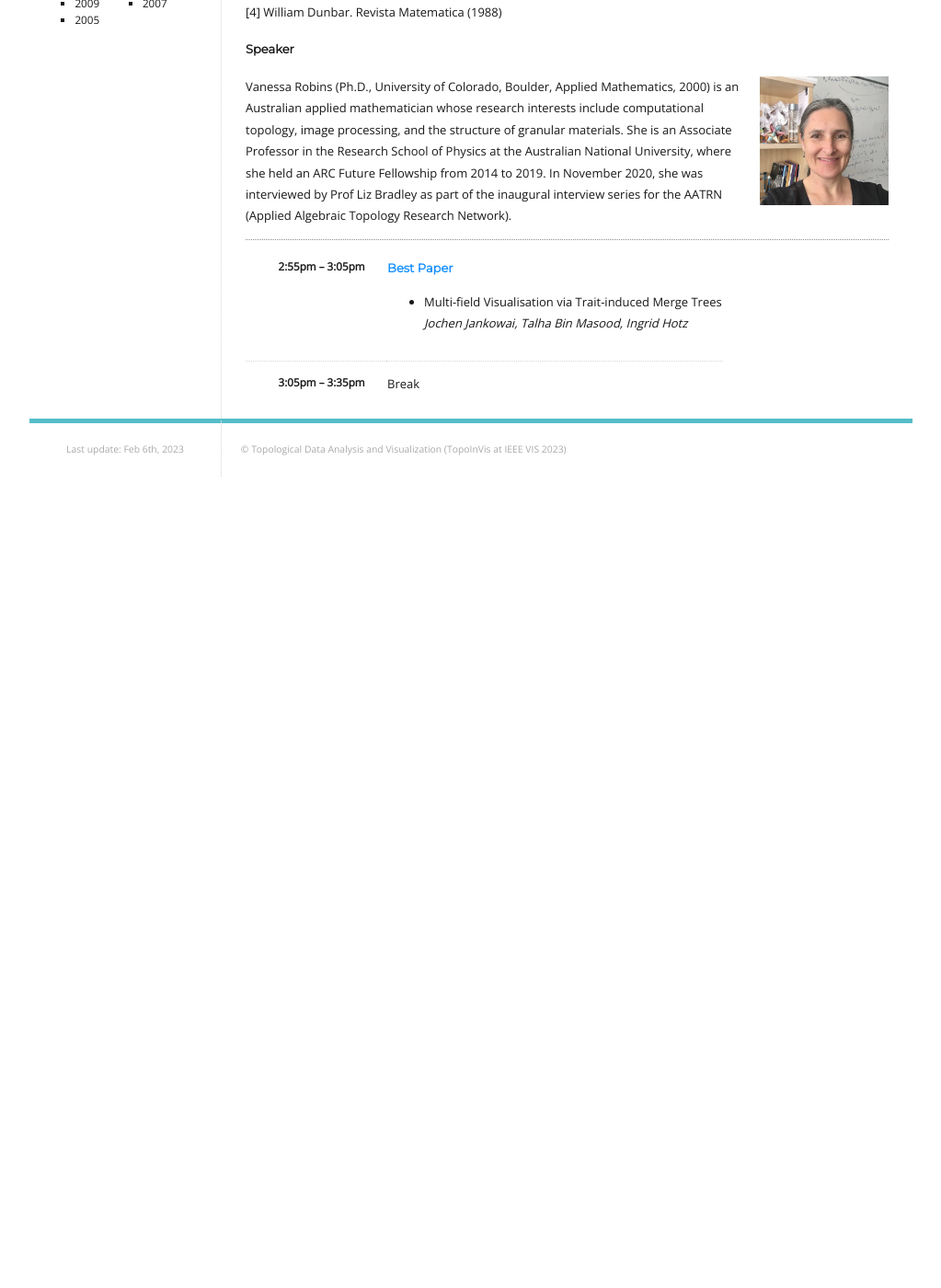
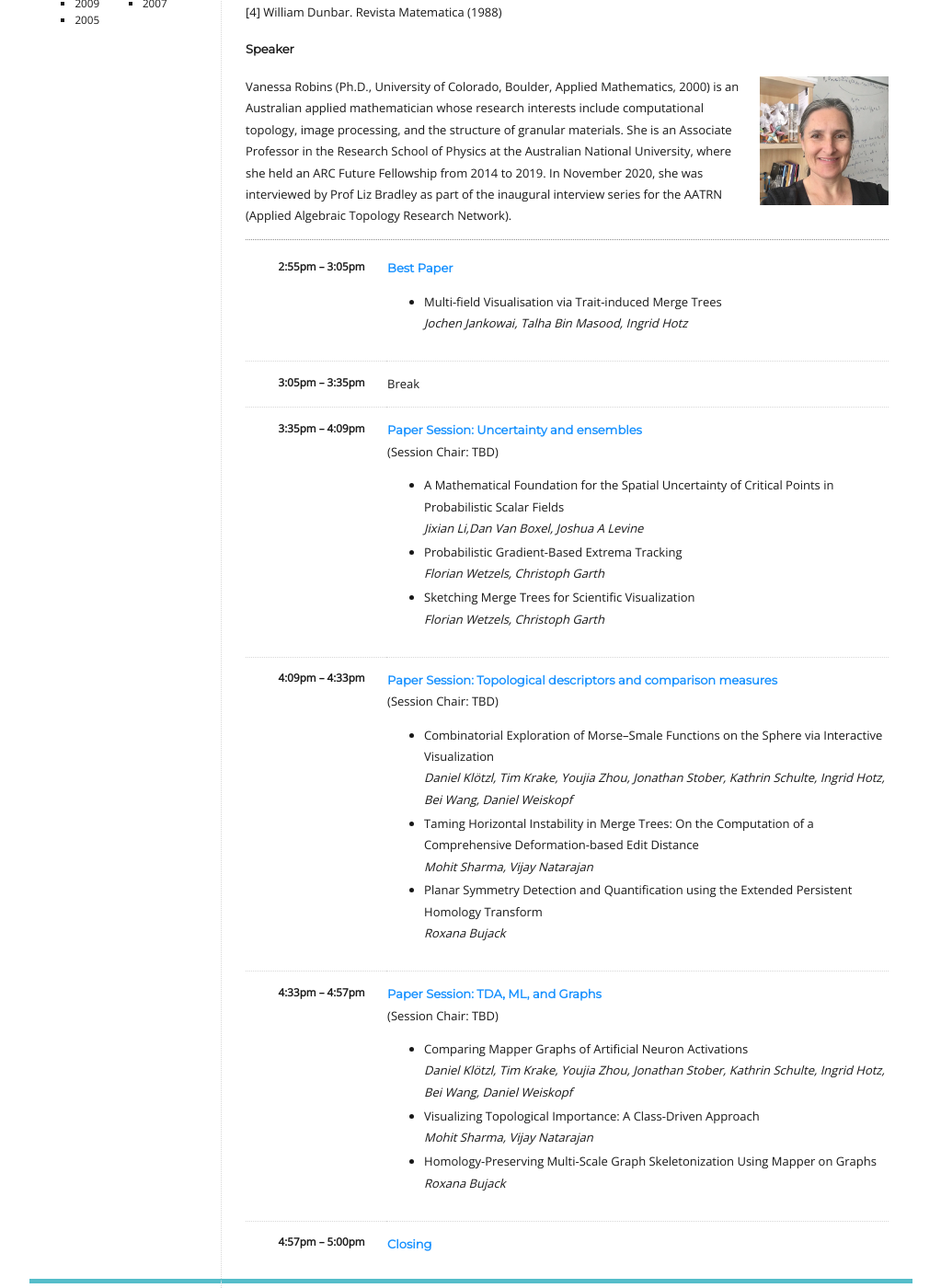
Before and after one commit to TopoInVis-Workshop/2024, a Jekyll site: the page built from _pages/program.md, in a window 1280 px wide and 1400 px high, scrolled down 771 px. Shown: the whole window at 92% size, without its empty margins (128-1151 px from the left). Built offline with Jekyll 4.4.1, drawn with Linux system fonts in a browser that asks for light colours; before the commit the page ends 1302 px from its top, so only the background shows below that.

Commit message:
Update program.md

```diff
--- a/_pages/program.md
+++ b/_pages/program.md
@@ -67,3 +67,86 @@ Vanessa Robins (Ph.D., University of Colorado, Boulder, Applied Mathematics, 200
     <td>3:05pm &ndash; 3:35pm</td>
     <td>Break</td>
   </tr>
+
+  <tr>
+    <td>3:35pm &ndash; 4:09pm</td>
+    <td>
+      <h4>Paper Session: Uncertainty and ensembles</h4>
+      (Session Chair: TBD)
+      <ul>
+        <li>
+           A Mathematical Foundation for the Spatial Uncertainty of Critical Points in Probabilistic Scalar Fields
+           <br><i>Jixian Li,Dan Van Boxel, Joshua A Levine</i>
+           <br/>
+        </li>
+        <li>
+           Probabilistic Gradient-Based Extrema Tracking
+           <br><i>Florian Wetzels, Christoph Garth</i>
+           <br/>
+        </li>
+        <li>
+           Sketching Merge Trees for Scientific Visualization
+           <br><i>Florian Wetzels, Christoph Garth</i>
+           <br/>
+        </li>
+      </ul>
+    </td>
+  </tr>
+
+  <tr>
+    <td>4:09pm &ndash; 4:33pm</td>
+    <td>
+      <h4>Paper Session: Topological descriptors and comparison measures</h4>
+      (Session Chair: TBD)
+      <ul>
+        <li>
+            Combinatorial Exploration of Morse–Smale Functions on the Sphere via Interactive Visualization
+           <br><i>Daniel Kl&ouml;tzl, Tim Krake, Youjia Zhou, Jonathan Stober, Kathrin Schulte, Ingrid Hotz, Bei Wang, Daniel Weiskopf</i>
+           <br/>
+        </li>
+        <li>
+           Taming Horizontal Instability in Merge Trees: On the Computation of a Comprehensive Deformation-based Edit Distance
+           <br><i>Mohit Sharma, Vijay Natarajan</i>
+           <br/>
+        </li>
+        <li>
+            Planar Symmetry Detection and Quantification using the Extended Persistent Homology Transform
+           <br><i>Roxana Bujack</i>
+           <br/>
+        </li>
+      </ul>
+    </td>
+  </tr>
+
+  <tr>
+    <td>4:33pm &ndash; 4:57pm</td>
+    <td>
+      <h4>Paper Session: TDA, ML, and Graphs</h4>
+      (Session Chair: TBD)
+      <ul>
+        <li>
+            Comparing Mapper Graphs of Artificial Neuron Activations
+           <br><i>Daniel Kl&ouml;tzl, Tim Krake, Youjia Zhou, Jonathan Stober, Kathrin Schulte, Ingrid Hotz, Bei Wang, Daniel Weiskopf</i>
+           <br/>
+        </li>
+        <li>
+           Visualizing Topological Importance: A Class-Driven Approach
+           <br><i>Mohit Sharma, Vijay Natarajan</i>
+           <br/>
+        </li>
+        <li>
+            Homology-Preserving Multi-Scale Graph Skeletonization Using Mapper on Graphs
+           <br><i>Roxana Bujack</i>
+           <br/>
+        </li>
+      </ul>
+    </td>
+  </tr>
+
+  <tr>
+    <td>4:57pm &ndash; 5:00pm</td>
+    <td>
+      <h4>Closing</h4>
+<!--       (Session Chair: TDA) -->
+    </td>
+  </tr>
```
